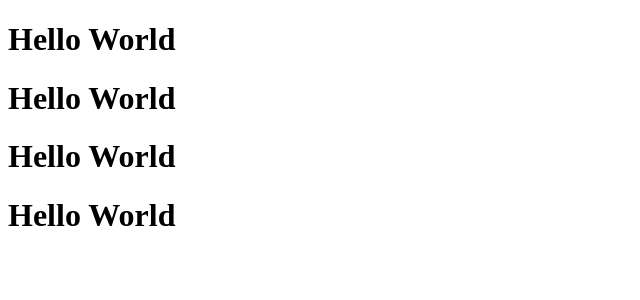
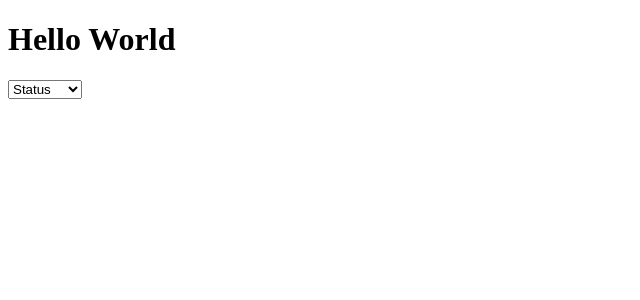
Before and after one commit to PieterJanDelbecke/react-test-app, a React (Vite) app: page / in a window 1280 px wide. Shown: the top 300 px of the page, without its empty margins (0-640 px from the left). Built offline with nearby package versions, Linux system fonts and the light colour scheme.

Commit message:
dropdown

```diff
--- a/src/App.jsx
+++ b/src/App.jsx
@@ -1,12 +1,21 @@
 import { useState } from "react";
 
 function App() {
+  const testFieldArray = [
+    { id: "001", name: "Status" },
+    { id: "002", name: "numbers" },
+  ];
+
   return (
     <>
       <h1>Hello World</h1>
-      <h1>Hello World</h1>
-      <h1>Hello World</h1>
-      <h1>Hello World</h1>
+      <select onChange={(e) => setSelectedFieldNumber(e.target.value)}>
+        {testFieldArray.map((field, index) => (
+          <option key={field.id} value={index}>
+            {field.name}
+          </option>
+        ))}
+      </select>
     </>
   );
 }
```
